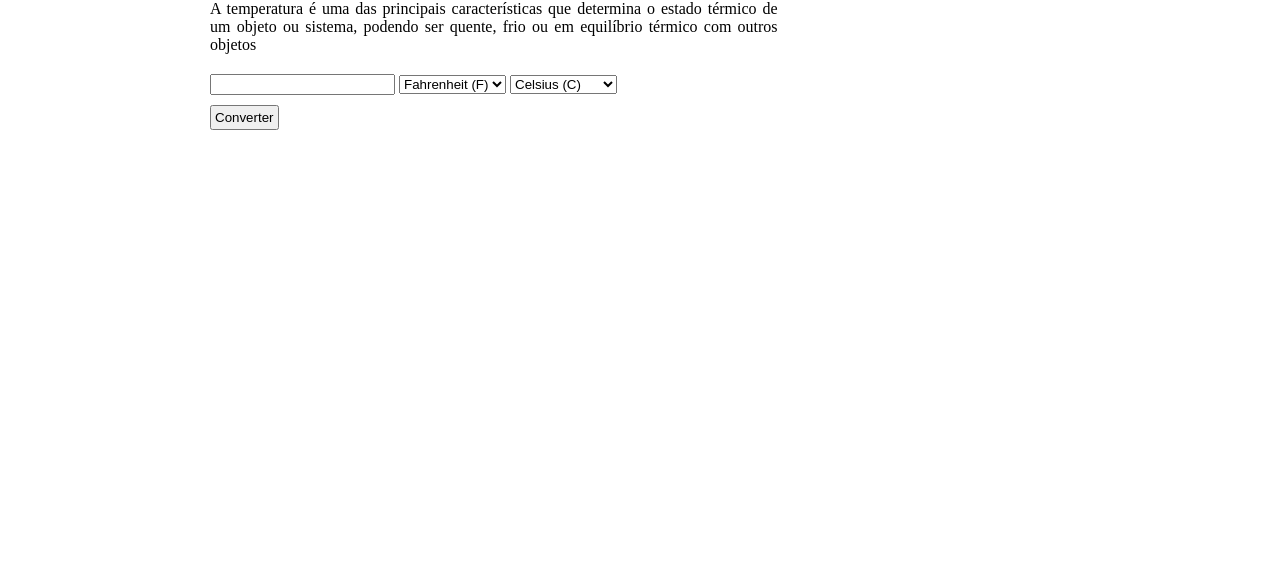
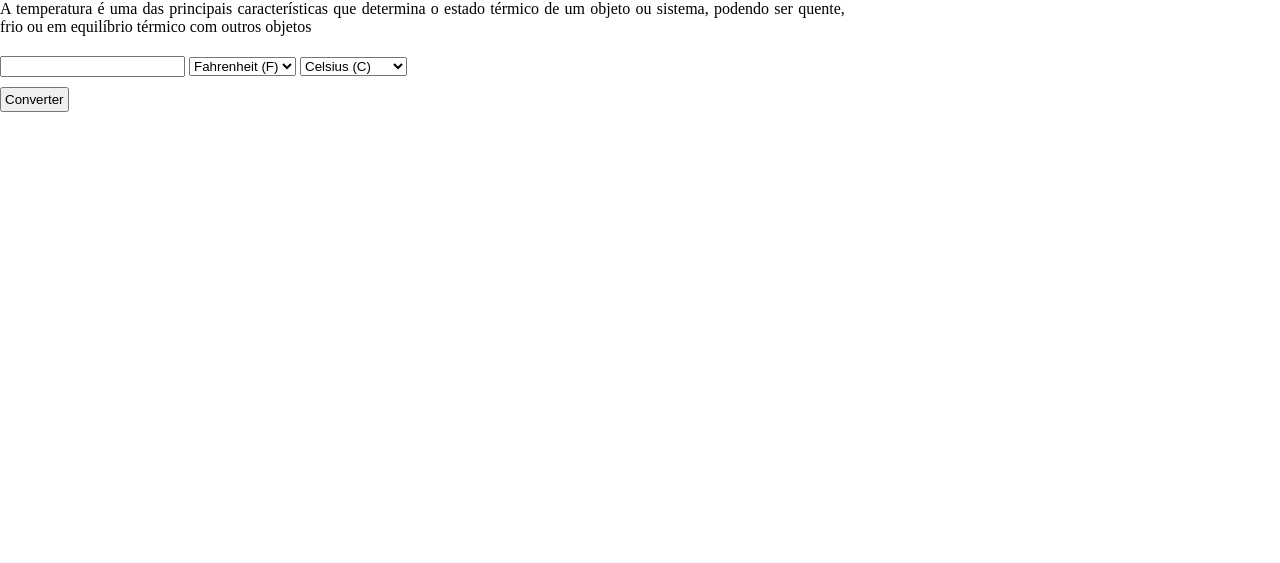
Before and after one commit to brunomorseg/projeto-temperatura, a plain HTML site: page index.html in a window 1280 px wide. Shown: the part 237-800 px from the top of the page. Drawn offline with Linux system fonts and the light colour scheme.

Commit message:
atualizar

```diff
--- a/style.css
+++ b/style.css
@@ -21,7 +21,7 @@ header {
     }
 
     .container {
-    width: 860px;
+        width: 100vw;
         margin-left: auto;
         margin-right: auto;
         margin-top: 40px;
```
Lines whose indentation alone changed are shown as unchanged.
